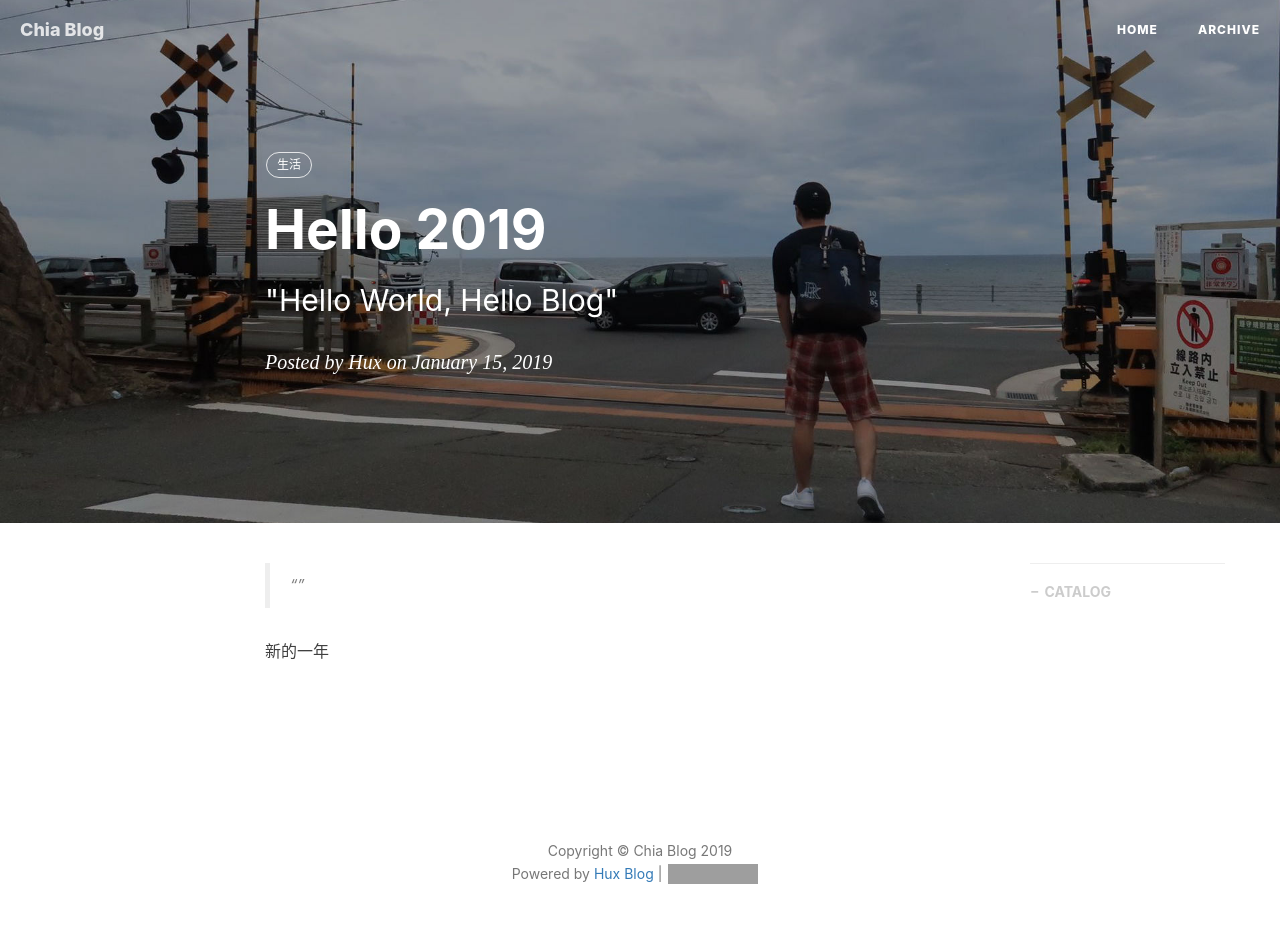
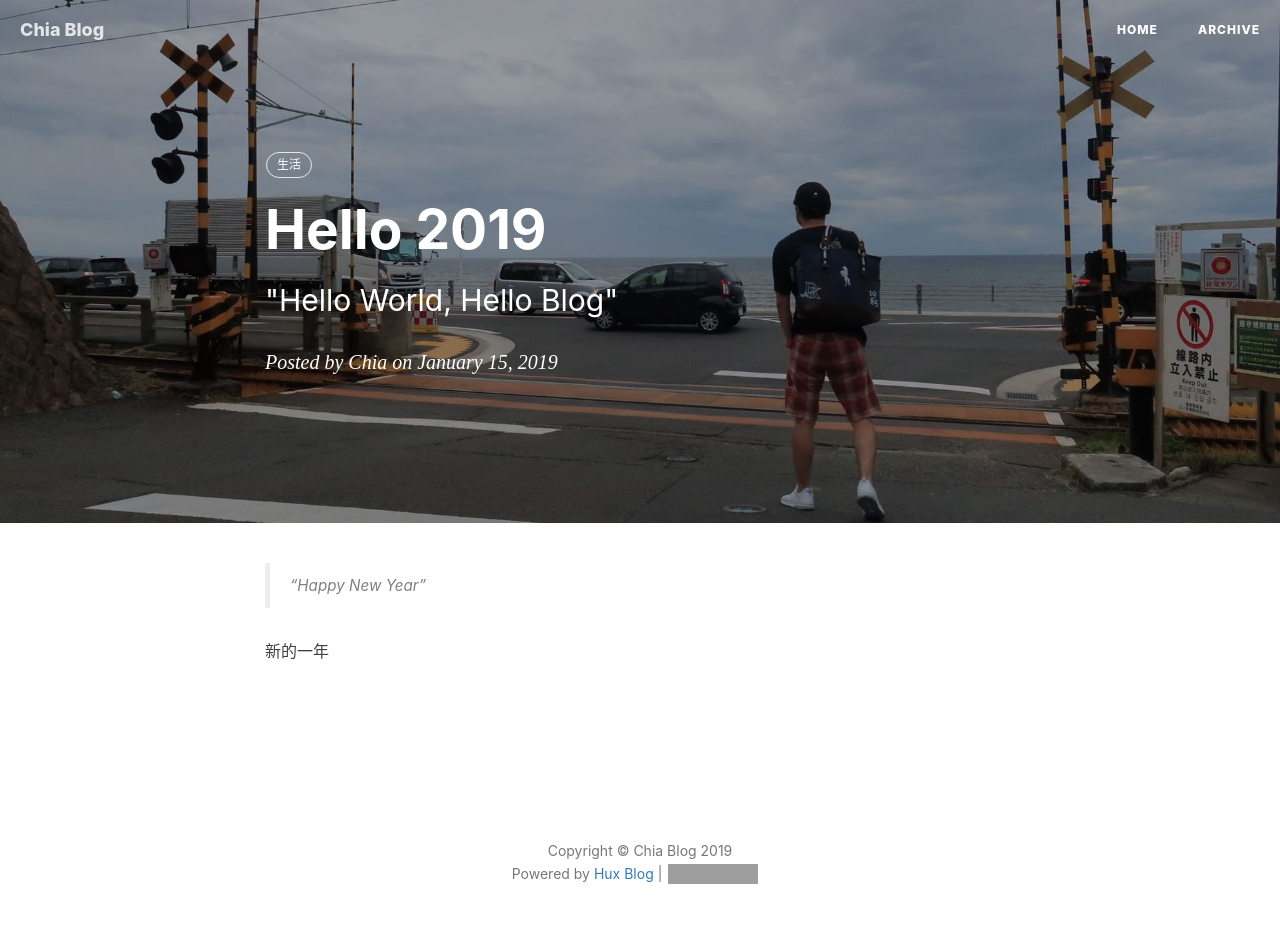
Before and after one commit to chia33/chia33.github.io, a Jekyll site: the page built from _posts/2019-01-15-hello-2019.markdown, in a window 1280 px wide. Built offline with Jekyll 4.4.1, drawn with Linux system fonts in a browser that asks for light colours; nearby versions of some CDN libraries; comment, search, counter and statistics services are not loaded; grey boxes are pictures that could not be loaded.

Commit message:
hello 2019

```diff
--- a/_posts/2019-01-15-hello-2019.markdown
+++ b/_posts/2019-01-15-hello-2019.markdown
@@ -3,14 +3,14 @@ layout:     post
 title:      "Hello 2019"
 subtitle:   " \"Hello World, Hello Blog\""
 date:       2019-01-15 12:00:00
-author:     "Hux"
+author:     "Chia"
 #header-img: "img/post-bg.jpg"
-catalog: true
+#catalog: true
 tags:
     - 生活
 ---
 
-> “”
+> “Happy New Year”
 
 
 新的一年
```
Also changed, not shown: 1 other file.
